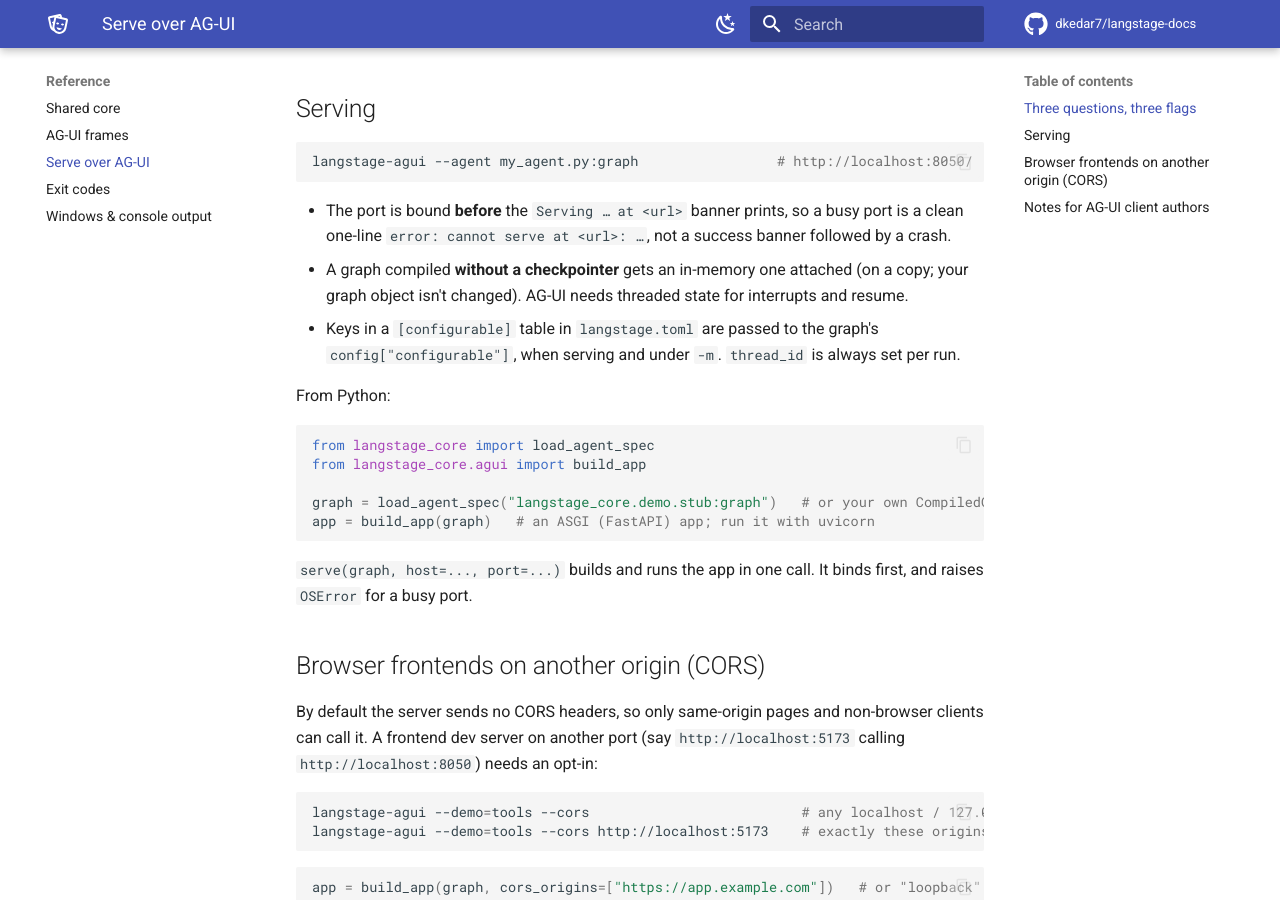
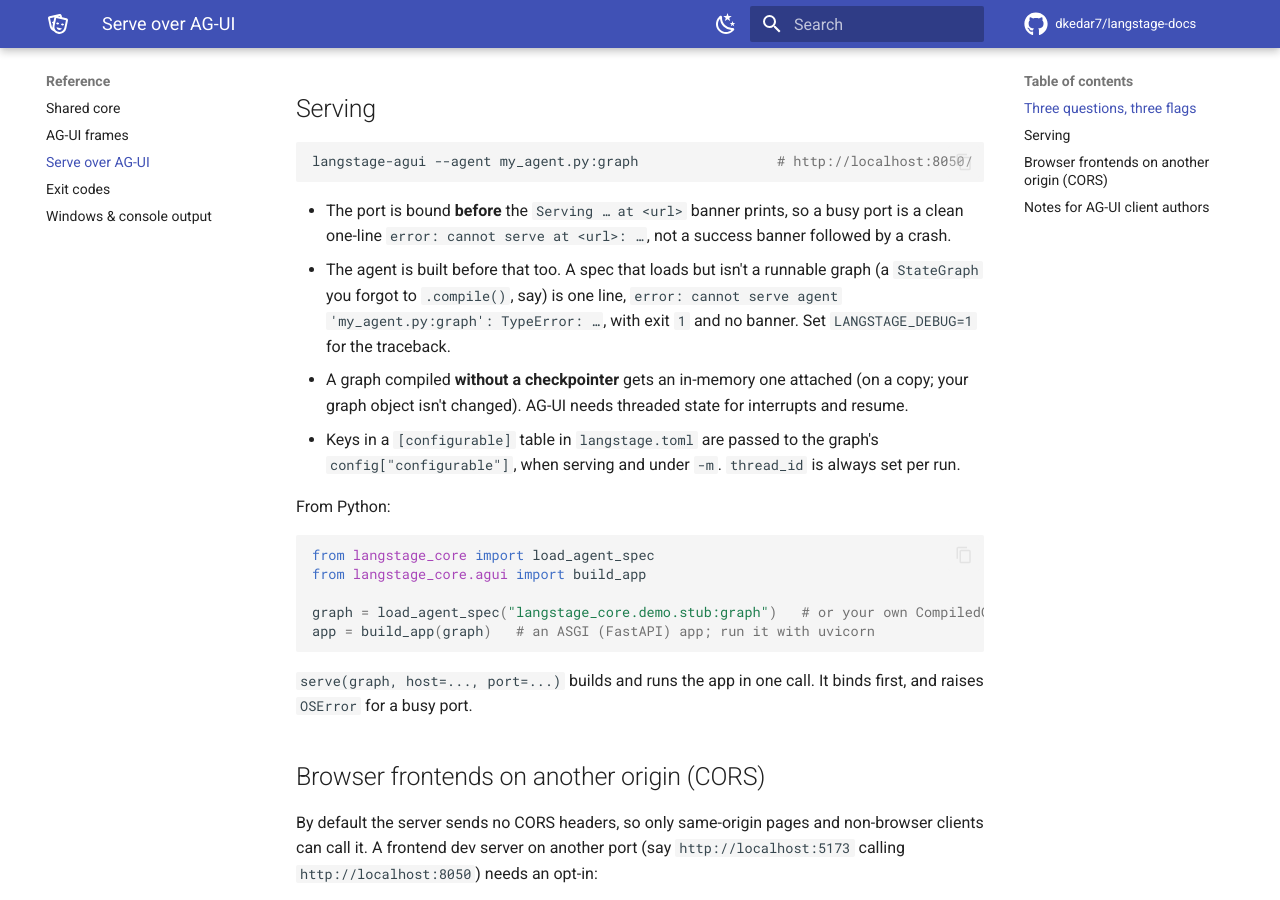
Before and after one commit to dkedar7/langstage-docs, an MkDocs documentation site: the page built from docs/reference/agui-server.md, in a window 1280 px wide and 900 px high, scrolled down 1657 px. Built offline with MkDocs 1.6.1 and Material for MkDocs 9.7.7, drawn with Linux system fonts in a browser that asks for light colours; comment, search, counter and statistics services are not loaded.

Commit message:
Core 1.0.66: serving a non-runnable agent is one error line (langstage-core #247) (#81)
Bump langstage-core to 1.0.66 and note on the AG-UI server page that the
agent is built before the banner, so a spec that loads but is not a runnable
graph is "error: cannot serve agent ..." with exit 1 and no banner.


Claude-Session: https://claude.ai/code/session_01UifqaVXWAqdPtu6Xy96V58

Co-authored-by: Claude <noreply@anthropic.com>

```diff
--- a/docs/reference/agui-server.md
+++ b/docs/reference/agui-server.md
@@ -72,6 +72,10 @@ langstage-agui --agent my_agent.py:graph                 # http://localhost:8050
 - The port is bound **before** the `Serving … at <url>` banner prints, so a busy
   port is a clean one-line `error: cannot serve at <url>: …`, not a success banner
   followed by a crash.
+- The agent is built before that too. A spec that loads but isn't a runnable graph
+  (a `StateGraph` you forgot to `.compile()`, say) is one line,
+  `error: cannot serve agent 'my_agent.py:graph': TypeError: …`, with exit `1` and
+  no banner. Set `LANGSTAGE_DEBUG=1` for the traceback.
 - A graph compiled **without a checkpointer** gets an in-memory one attached (on a
   copy; your graph object isn't changed). AG-UI needs threaded state for
   interrupts and resume.
--- a/versions.json
+++ b/versions.json
@@ -1,7 +1,7 @@
 {
   "_comment": "Package versions the docs were last verified against. The nightly drift job (.github/workflows/drift.yml) compares these with PyPI. After syncing the docs, run: python scripts/drift.py bump Entries under 'releases' are GitHub release tags (the VS Code extension ships as a .vsix there, not on PyPI); the drift job checks them too.",
   "packages": {
-    "langstage-core": "1.0.65",
+    "langstage-core": "1.0.66",
     "langstage": "0.13.68",
     "langstage-cli": "0.6.55",
     "langstage-hermes": "0.5.5",
```
